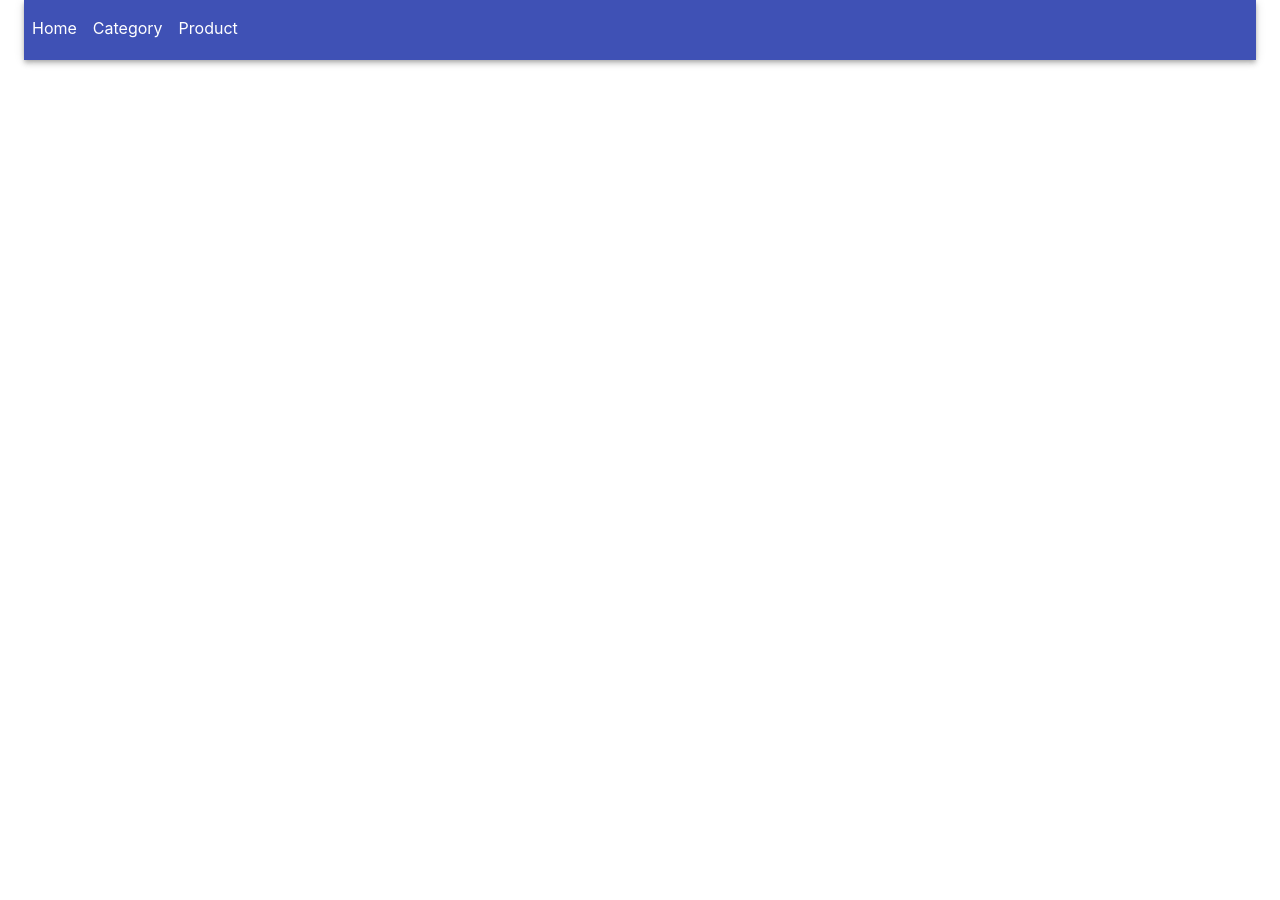
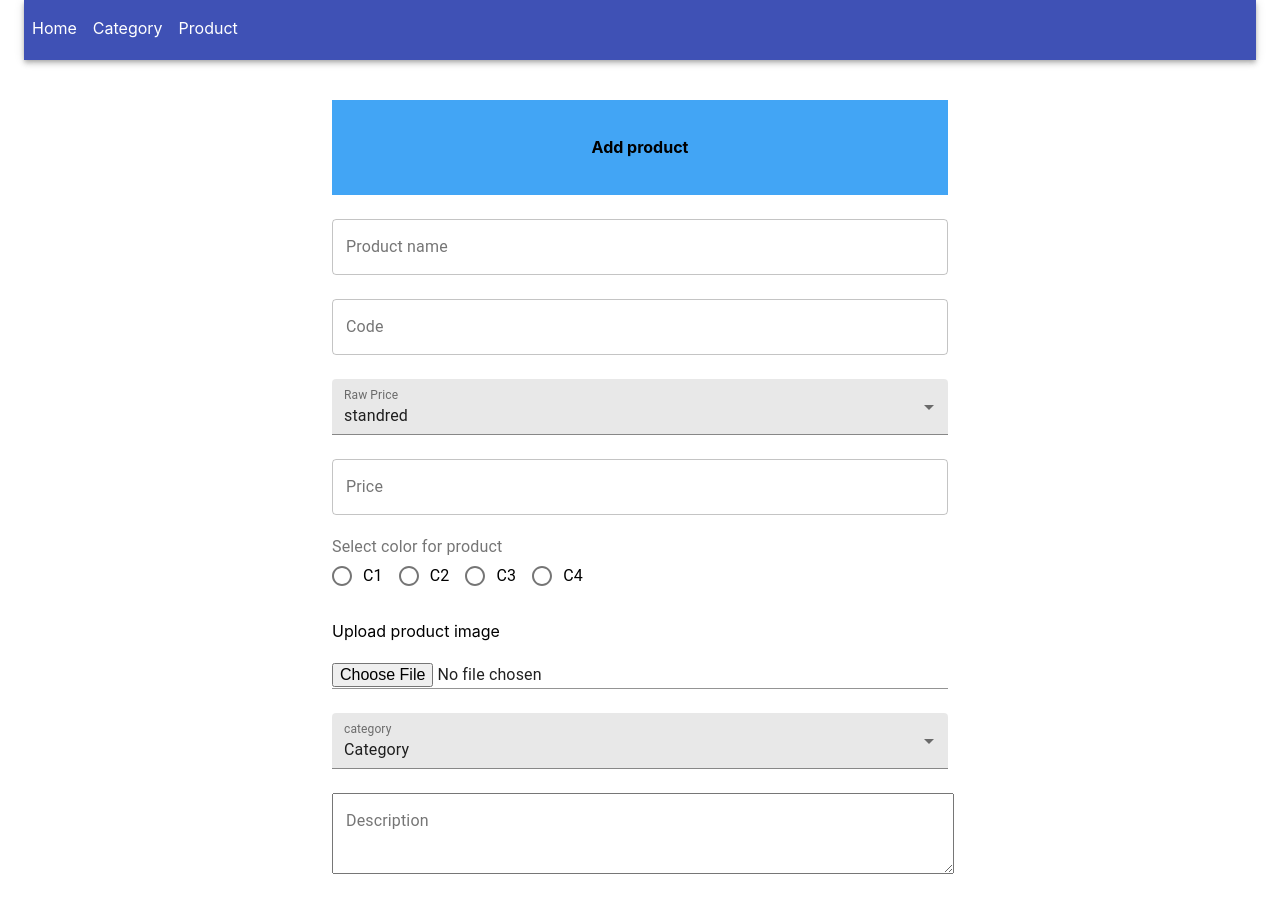
Before and after one commit to khalilKhassep/pos, a React (Create React App) app: page /product in a window 1280 px wide. Shown: the top 900 px of the page. Before the commit the page ends 800 px from the top, so only its background shows below. Built offline with nearby package versions, Linux system fonts and the light colour scheme.

Commit message:
Complete Product form componenet & API to store product [Next:Validate form and data]

```diff
--- a/src/App.tsx
+++ b/src/App.tsx
@@ -10,6 +10,7 @@ import Paper from '@material-ui/core/Paper';
 import Header from './components/crud/partial/Header';
 //App imports
 import Category from './components/crud/category/Category';
+import Product from './components/crud/product/index';
 
 const useStyle = makeStyles(theme => ({
 
@@ -49,7 +50,7 @@ function App() {
                                 <Link to={'/categories'}>Categories</Link>
                             </Paper>
                             <Paper>
-                                <Link to={'/products'}>Products</Link>
+                                <Link to={'/product'}>Products</Link>
 
                             </Paper>
                         </Box>
@@ -59,6 +60,9 @@ function App() {
                     <Route path={'/categories'}>
                         <Category/>
                     </Route>
+                    <Route path={'/product'}>
+                     <Product/>
+                    </Route>
                 </Switch>
             </Box>
         </Container>
--- a/src/components/crud/category/inc/Dialog.tsx
+++ b/src/components/crud/category/inc/Dialog.tsx
@@ -74,7 +74,7 @@ const Dialog = (props: any) => {
                 name: response.values.$name,
                 created_at: response.values.$created_at,
                 updated_at: ''
-            }];
+            }]
 
             props.setData(newDataArr);
             setCat({...cat, name: ''});
@@ -111,14 +111,6 @@ const Dialog = (props: any) => {
         }
 
     };
-    const del = async (cat: any) => {
-        const request = await fetch(`${process.env.REACT_APP_BASE_URL}cat/delete/${cat.id}`, {method: 'delete'});
-        if (request.ok) {
-            const response = await request.json();
-            console.log(response)
-        }
-    };
-
 
     const handleAction = (action: string) => {
         switch (action) {
@@ -127,9 +119,6 @@ const Dialog = (props: any) => {
                 break;
             case 'edit' :
                 edit(cat);
-                break;
-            case 'delete' :
-                del(cat);
                 break;
             default:
                 console.log(cat);
--- a/src/components/crud/category/inc/Table.tsx
+++ b/src/components/crud/category/inc/Table.tsx
@@ -43,7 +43,8 @@ const Table = (props: any): any => {
                         {Array.isArray(tableHeaders) && tableHeaders.length ? tableHeaders.map((head, index) => {
                             return index + 1 === tableHeaders.length ? (  // Addding none exisiting head | proparity bu checking the last index of array then adding a ne one
                                 <>
-
+                                <TableCell align={'left'}
+                                           key={Math.floor(Math.random() * 100)}>{head}</TableCell>
                                 <TableCell align={'left'}
                                            key={Math.floor(Math.random() * 100)}>{'Action'}</TableCell>
                                 </>
--- /dev/null
+++ b/src/components/crud/product/inc/Form.tsx
@@ -0,0 +1,139 @@
+import { useState } from 'react';
+import { makeStyles, withStyles } from '@material-ui/core/styles';
+import MuiFormControl from '@material-ui/core/FormControl';
+import TextField from '@material-ui/core/TextField';
+import Input from '@material-ui/core/Input';
+import TextareaAutosize from '@material-ui/core/TextareaAutosize';
+import FormControlLabel from '@material-ui/core/FormControlLabel';
+import FormGroup from '@material-ui/core/FormGroup';
+import Radio from '@material-ui/core/Radio';
+import InputLabel from '@material-ui/core/InputLabel';
+import FormLabel from '@material-ui/core/FormLabel'
+import Box from '@material-ui/core/Box';
+import Select from '@material-ui/core/Select';
+import MenuItem from '@material-ui/core/MenuItem';
+import blue from '@material-ui/core/colors/blue';
+import Button from '@material-ui/core/Button';
+
+const useStyles = makeStyles((theme: any) => ({
+    root: {
+        width: '50%',
+        margin: '0 auto',
+        '& .MuiFormControl-root ': {
+            display: 'block',
+            '& > *:not([type=checkbox])': {
+                width: '100%'
+            }
+        },
+    },
+    formHeader: {
+        backgroundColor: blue[400],
+        padding: theme.spacing(2),
+        textAlign: 'center'
+    }
+
+}));
+
+const FormControl = withStyles((theme: any) => ({
+    root: {
+        marginTop: theme.spacing(3),
+        marginBottom: theme.spacing(3)
+    }
+}))((props: any) => <MuiFormControl variant={'outlined'} {...props} />);
+
+
+const Form = () => {
+    const classes = useStyles();
+    const [rawPrice, setRawPrice] = useState('standred');
+    const [category, setCategory] = useState('Category');
+
+    const handleSelectRawPrice = (event: any) => {
+        setRawPrice(event.target.value);
+    };
+    const handleSelectCategory = (event: any) => {
+        setCategory(event.target.value);
+    };
+
+    return (
+        <form className={classes.root} action="#">
+            <div className={classes.formHeader}>
+                <h4>Add product</h4>
+            </div>
+            <FormControl>
+                <TextField variant={'outlined'} label={'Product name'} />
+            </FormControl>
+            <FormControl>
+                <TextField variant={'outlined'} label={'Code'} />
+            </FormControl>
+            <FormControl variant="filled">
+                <InputLabel id={'raw-price-select'}>Raw Price</InputLabel>
+                <Select labelId={'raw-price-select'} value={rawPrice} onChange={handleSelectRawPrice}>
+                    <MenuItem value={rawPrice}>
+                        {rawPrice}
+                    </MenuItem>
+                    <MenuItem value={'default'}>
+                        {'default'}
+                    </MenuItem>
+                    <MenuItem value={'normal'}>
+                        {'normal'}
+                    </MenuItem>
+                    <MenuItem value={'High'}>
+                        {'Highe'}
+                    </MenuItem>
+                </Select>
+            </FormControl>
+            <FormControl>
+                <TextField variant={'outlined'} label={'Price'} />
+            </FormControl>
+            <Box>
+                <FormLabel component="div">Select color for product</FormLabel>
+                <FormGroup row>
+                    <FormControlLabel control={<Radio name="color_1" color={'primary'} />} label={"C1"} />
+                    <FormControlLabel control={<Radio name="color_1" color={'primary'} />} label={"C2"} />
+                    <FormControlLabel control={<Radio name="color_1" color={'primary'} />} label={"C3"} />
+                    <FormControlLabel control={<Radio name="color_1" color={'primary'} />} label={"C4"} />
+                </FormGroup>
+            </Box>
+            <FormControl>
+                <p>Upload product image</p>
+                <Input id={'fileUpload'} type={'file'} />
+            </FormControl>
+            <FormControl variant="filled">
+                <InputLabel id={'category-label-id'}>{'category'}</InputLabel>
+                <Select labelId={'category-label-id'} value={category} placeholder={category}
+                    onChange={handleSelectCategory}>
+                    <MenuItem value={category}>
+                        {category}
+                    </MenuItem>
+                    <MenuItem value={'default'}>
+                        {'default'}
+                    </MenuItem>
+                    <MenuItem value={'normal'}>
+                        {'normal'}
+                    </MenuItem>
+                    <MenuItem value={'Highe'}>
+                        {'Highe'}
+                    </MenuItem>
+                </Select>
+            </FormControl>
+            <FormControl hiddenLabel={true}>
+                <InputLabel htmlFor={'description'}> Description</InputLabel>
+
+                <TextareaAutosize id={'description'} aria-label="maximum height" rowsMin={5} />
+            </FormControl>
+            <FormControl>
+                <TextField variant={'outlined'} color={'primary'} label={'Stock Count'} placeholder={'count'} />
+            </FormControl>
+
+            <FormControl>
+
+                <TextField variant={'outlined'} type={'date'} />
+            </FormControl>
+
+            <FormControl>
+                <Button variant={'outlined'} color={'primary'}>Submit</Button>
+            </FormControl>
+        </form>
+    )
+};
+export default Form;
--- /dev/null
+++ b/src/components/crud/product/index.tsx
@@ -0,0 +1,19 @@
+import Form from './inc/Form';
+const Product = () => {
+
+    return (
+        <>
+          <Form />
+        </>
+    )
+};
+
+export default Product;
+
+/*
+* Input field
+* File upload field
+* Select Field
+* Checkbox
+* Date picker
+* */
```
Also changed, not shown: src/components/crud/category/Category.tsx (+8 -8 lines).
